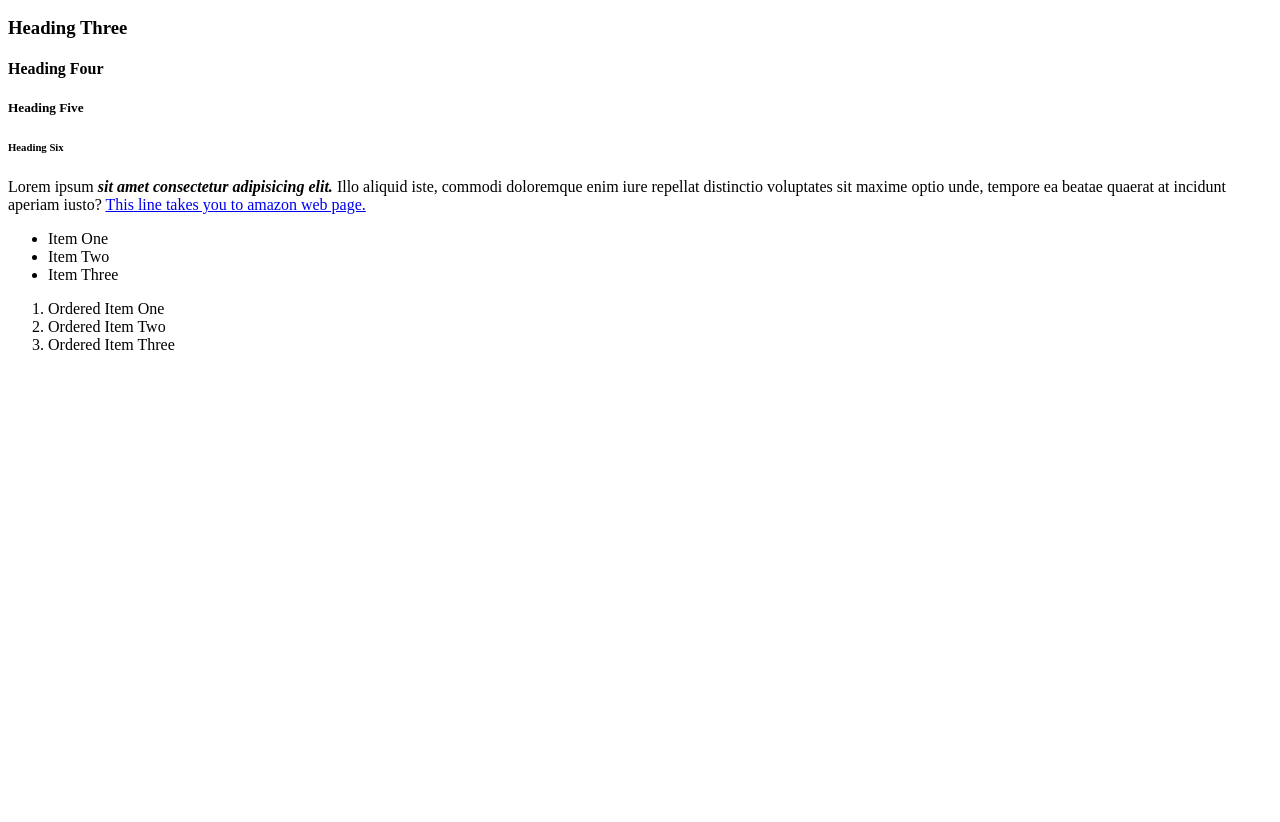
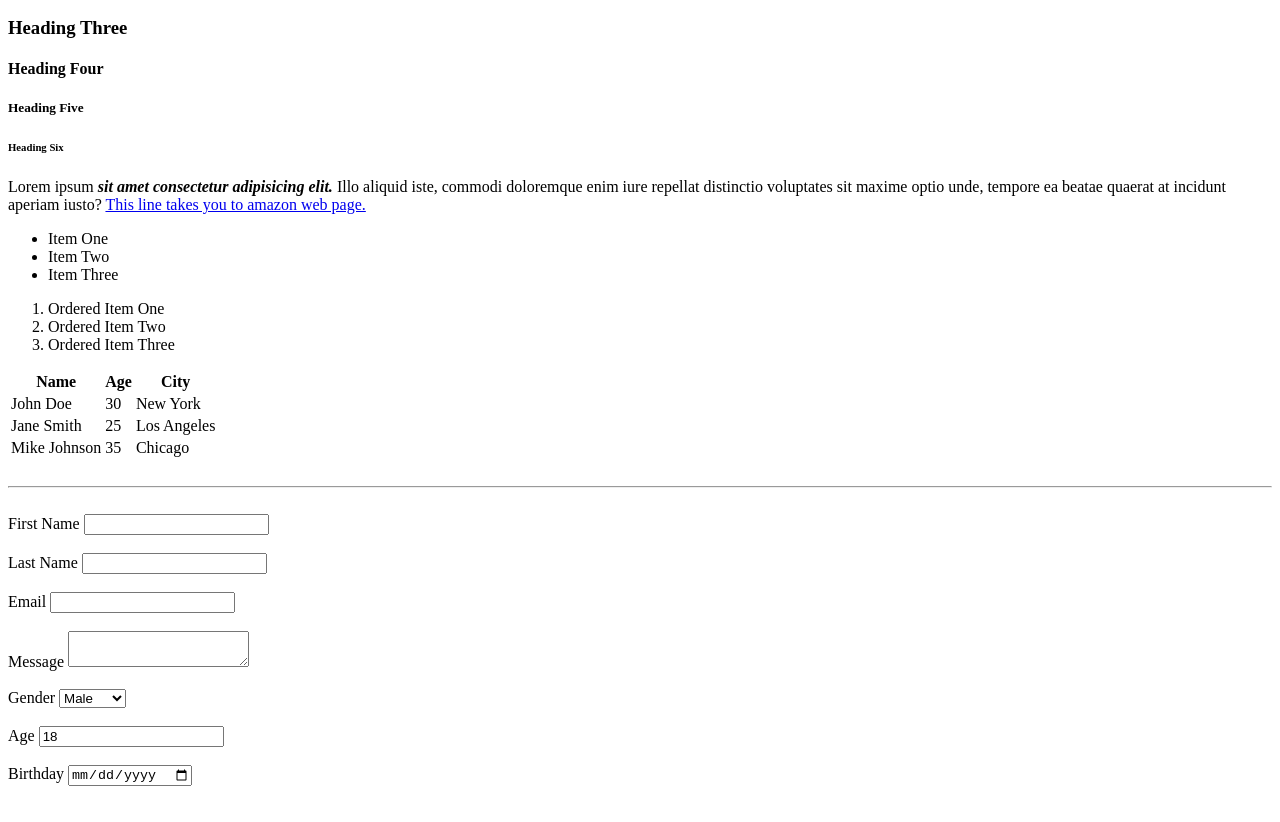
Before and after one commit to SayalSingh/WebDevPractice, a plain HTML site: page index.html in a window 1280 px wide. Shown: the part 110-932 px from the top of the page. Before the commit the page ends 800 px from the top, so only its background shows below. Drawn offline with Linux system fonts and the light colour scheme.

Commit message:
Tables & Forms still 20 minute left for crash course

```diff
--- a/index.html
+++ b/index.html
@@ -13,6 +13,8 @@
         <!-- Anchor Tags for taking u to another webpage or another website -->
         <!-- Strong and Emphasis Tags for making text bold and italic -->
         <!-- Lists - it can be unordered & ordered -->
+        <!-- Table -->
+        <!-- Forms -->
 
         <h1> Heading One </h1>
         <h2> Heading Two </h2>
@@ -38,5 +40,87 @@
         </ol>
 
 
+        <table>
+            <thead>
+                <tr>
+                    <th> Name </th>
+                    <th> Age </th>
+                    <th> City </th>
+                </tr>
+            </thead>
+            <tbody>
+                <tr>
+                    <td> John Doe </td>
+                    <td> 30 </td>
+                    <td> New York </td>
+                </tr>
+                <tr>
+                    <td> Jane Smith </td>
+                    <td> 25 </td>
+                    <td> Los Angeles </td>
+                </tr>
+                <tr>
+                    <td> Mike Johnson </td>
+                    <td> 35 </td>
+                    <td> Chicago </td>
+                </tr>
+            </tbody>
+        </table>
+
+        <br>
+        <hr>
+        <br>
+
+        <form action = "process_form.php" method = "POST">
+           <div>
+                <label>First Name</label>
+                <input type = "text" name = "firstName">
+            </div>
+
+            <br>
+
+            <div>
+                <label>Last Name</label>
+                <input type = "text" name = "lastName">
+            </div>
+
+            <br>
+
+            <div>
+                <label> Email </label>
+                <input type = "email" name = "email">
+            </div>
+
+            <br>
+
+            <div>
+                <label> Message </label>
+                <textarea name = "message"></textarea>
+            </div>
+
+            <br>
+
+            <div>
+                <label> Gender </label>
+                <select name = "Gender">
+                    <option value="male">Male</option>
+                    <option value="female">Female</option>
+                </select>
+            </div>
+            <br>
+            <div>
+                <label> Age </label>
+                <input type = "number" name = "age" value="18">
+            </div>
+            <br>
+            <div>
+                <label> Birthday </label>
+                <input type = "date" name = "birthday">
+            </div>
+            <br>
+        </form>
+
+        <div style="margin-top: 500px"></div>
+
     </body>
 </html>
```
Also changed, not shown: 1 other file.
